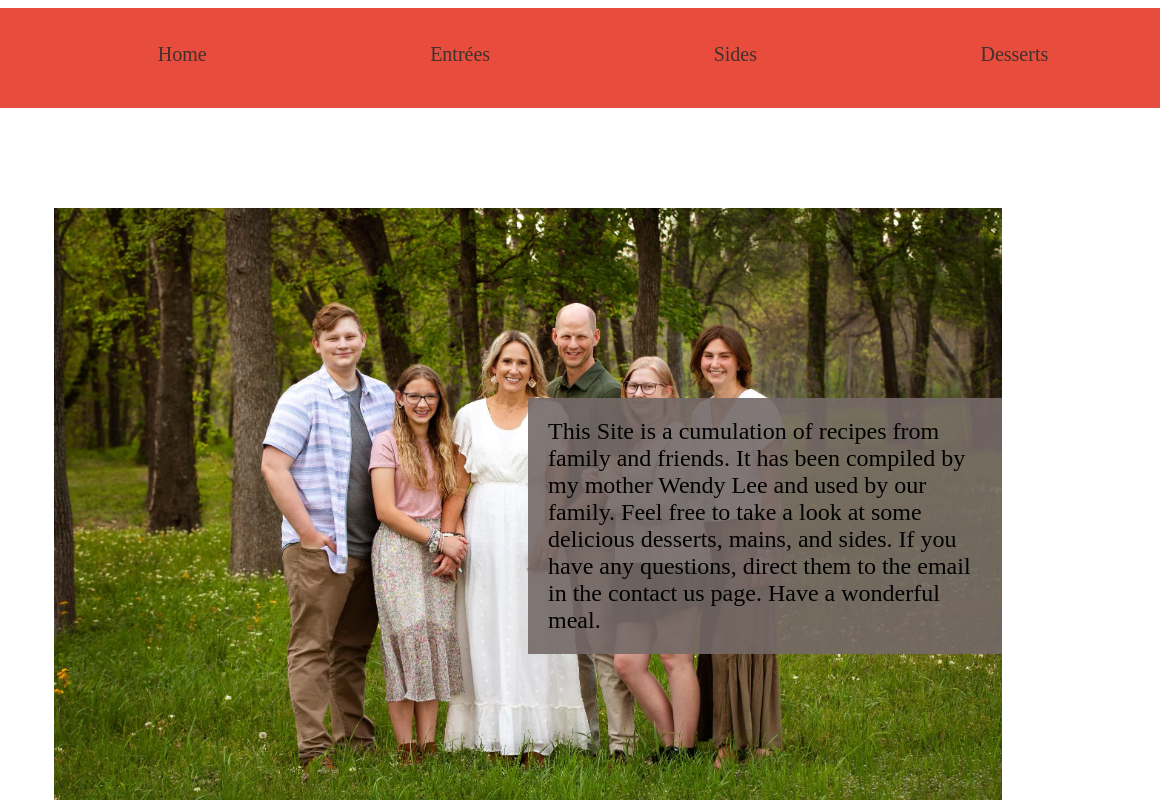
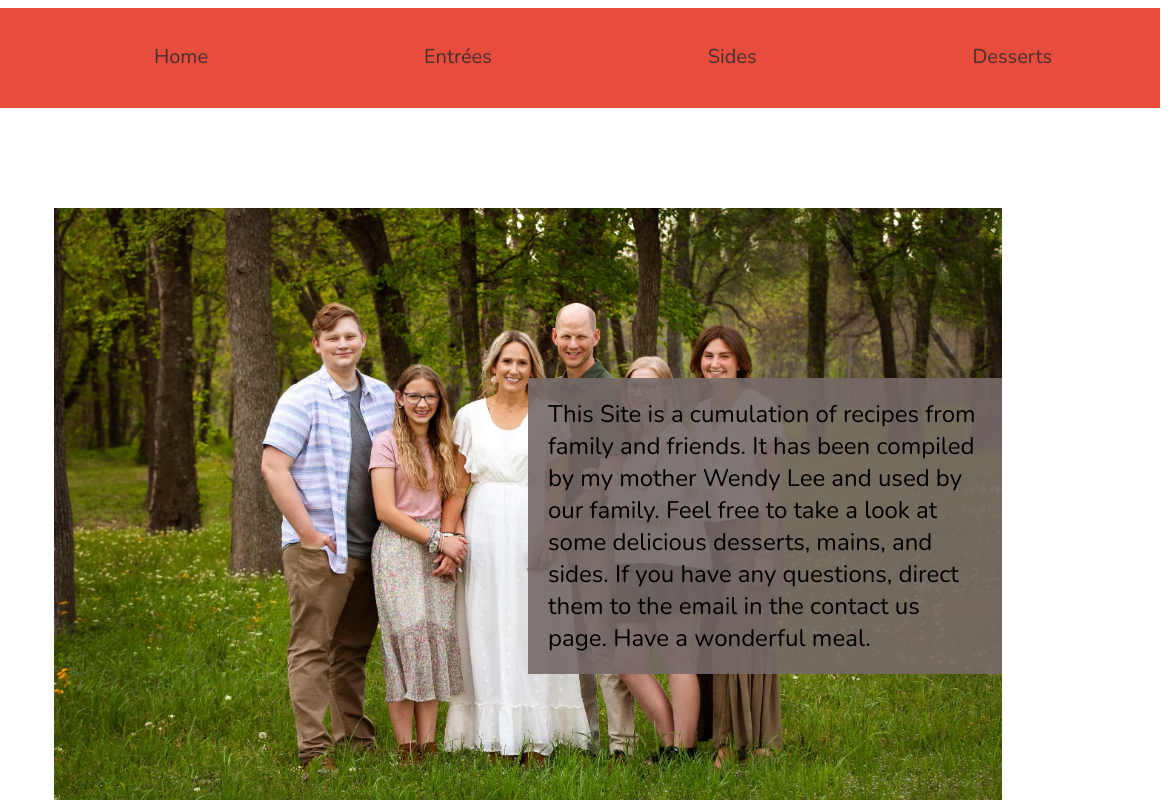
Before and after one commit to quizzicallee/School, a plain HTML site: page family_recipes/index.html in a window 1280 px wide. Shown: the top 800 px of the page, 112-1280 px from the left. Drawn offline with nearby package versions, Linux system fonts and the light colour scheme.

Commit message:
homepage attempt 2

```diff
--- a/family_recipes/styles/style.css
+++ b/family_recipes/styles/style.css
@@ -1,7 +1,13 @@
+@import url('https://fonts.googleapis.com/css?family=Lora|Nunito');
+h1, h2, h4 {
+  font-family: "Lora";
+}
 p {
+  font-family: "Nunito";
   font-size: 1.5em;
 }
 a {
+  font-family: "Nunito";
   font-size: 1.25em;
 }
 header {
```
